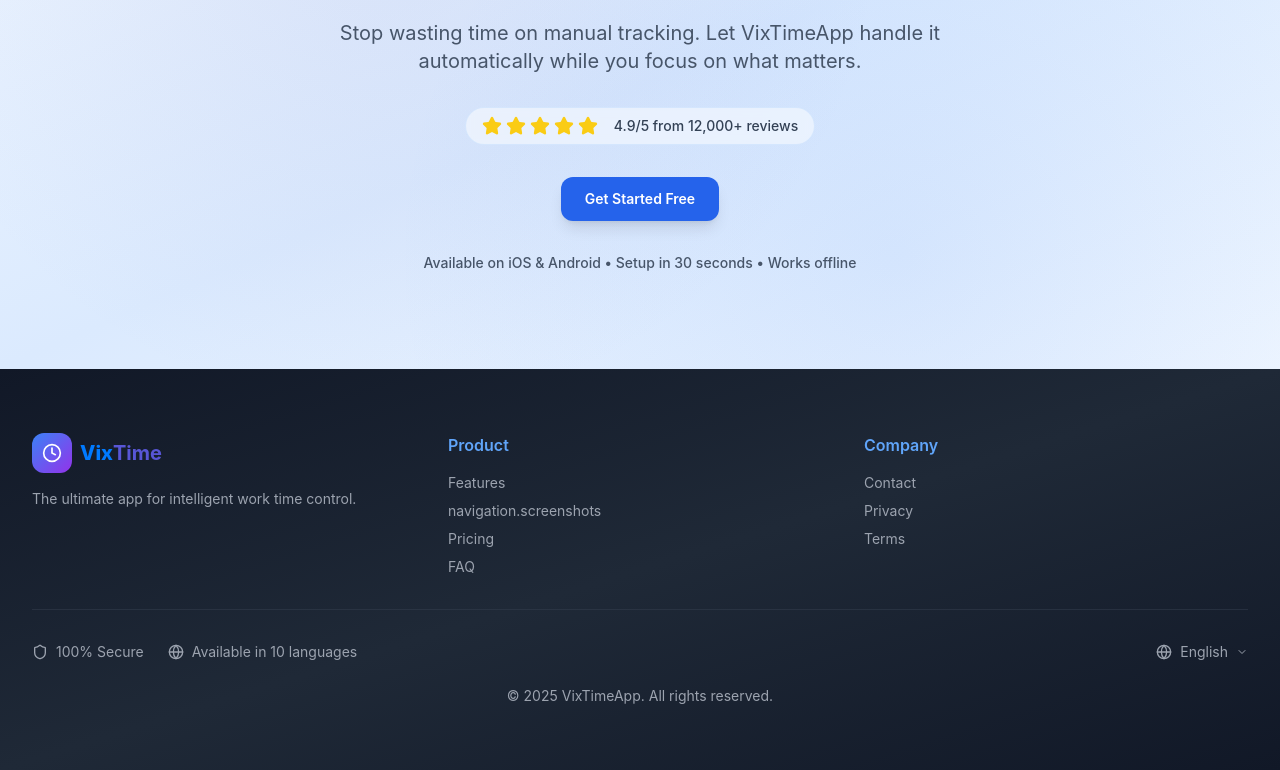
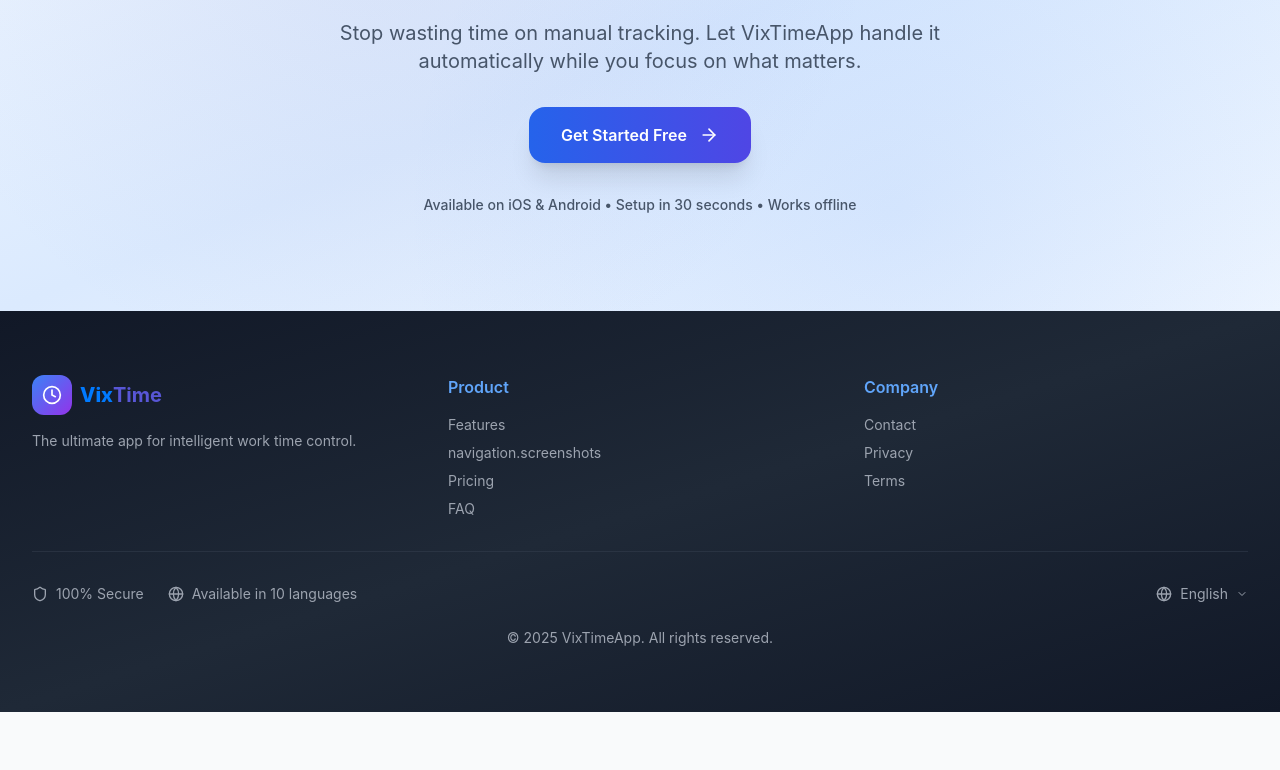
Before and after one commit to donia1222/worktrack-landing, a Next.js app: page / in a window 1280 px wide. Shown: the part 7452-8222 px from the top of the page. After the commit the page ends 8164 px from the top, so only its background shows below. Built offline with nearby package versions, Linux system fonts and the light colour scheme.

Commit message:
“fixed16r4”

```diff
--- a/components/CTA.tsx
+++ b/components/CTA.tsx
@@ -28,32 +28,25 @@ export default function CTA() {
           <p className="text-lg sm:text-xl text-slate-600 mb-8 max-w-2xl mx-auto text-pretty">{t("cta.description")}</p>
 
           <div className="flex items-center justify-center gap-1 mb-8">
-            <div className="flex items-center gap-1 px-4 py-2 bg-white/50 backdrop-blur-sm rounded-full border border-blue-200/50">
-              {[...Array(5)].map((_, i) => (
-                <Star key={i} className="w-5 h-5 fill-yellow-400 text-yellow-400" />
-              ))}
-              <span className="ml-3 text-sm text-slate-700 font-medium">{t("cta.rating")}</span>
-            </div>
-          </div>
-
-          <motion.div
-            className="flex flex-col sm:flex-row gap-4 justify-center mb-8"
-            initial={{ opacity: 0, scale: 0.9 }}
-            whileInView={{ opacity: 1, scale: 1 }}
-            viewport={{ once: true }}
-            transition={{ duration: 0.8, delay: 0.2 }}
-          >
-                <a
+                     <div className="flex flex-col sm:flex-row gap-6 all:items-center">
+              <a
                 href="https://apps.apple.com/us/app/vixtime/id6745336262?ppid=34eaaf1a-b1e3-40ab-bc3a-af4ec7c78431"
                 target="_blank"
                 rel="noopener noreferrer"
-                className="group relative inline-flex items-center justify-center px-6 py-3 bg-blue-600 text-white font-semibold rounded-xl hover:bg-blue-700 transition-all duration-200 shadow-lg hover:shadow-xl hover:shadow-blue-500/25 text-sm"
+                className="group relative inline-flex items-center justify-center px-8 py-4 bg-gradient-to-r from-blue-600 to-indigo-600 text-white font-semibold rounded-2xl hover:from-blue-700 hover:to-indigo-700 transition-all duration-300 shadow-xl hover:shadow-2xl hover:shadow-blue-500/25 transform hover:-translate-y-1"
               >
-                <span className="relative z-10">{t("hero.downloadButton")}</span>
-                <div className="absolute inset-0 bg-gradient-to-r from-blue-600 to-indigo-600 rounded-xl opacity-0 group-hover:opacity-100 transition-opacity duration-200" />
+                <span className="relative z-10 flex items-center gap-3">
+                  {t("hero.downloadButton")}
+                  <ArrowRight className="w-5 h-5 group-hover:translate-x-1 transition-transform duration-200" />
+                </span>
+                <div className="absolute inset-0 bg-gradient-to-r from-indigo-600 to-purple-600 rounded-2xl opacity-0 group-hover:opacity-100 transition-opacity duration-300" />
               </a>
 
-          </motion.div>
+            </div>
+
+
+          </div>
+
 
           <p className="text-sm text-slate-600 font-medium">{t("cta.footer")}</p>
         </motion.div>
--- a/components/Hero.tsx
+++ b/components/Hero.tsx
@@ -111,6 +111,7 @@ export default function Hero() {
                 </span>
                 <div className="absolute inset-0 bg-gradient-to-r from-indigo-600 to-purple-600 rounded-2xl opacity-0 group-hover:opacity-100 transition-opacity duration-300" />
               </a>
+
             </div>
 
             <div className="grid grid-cols-2 gap-4 pt-12 border-t border-slate-200/50">
```
